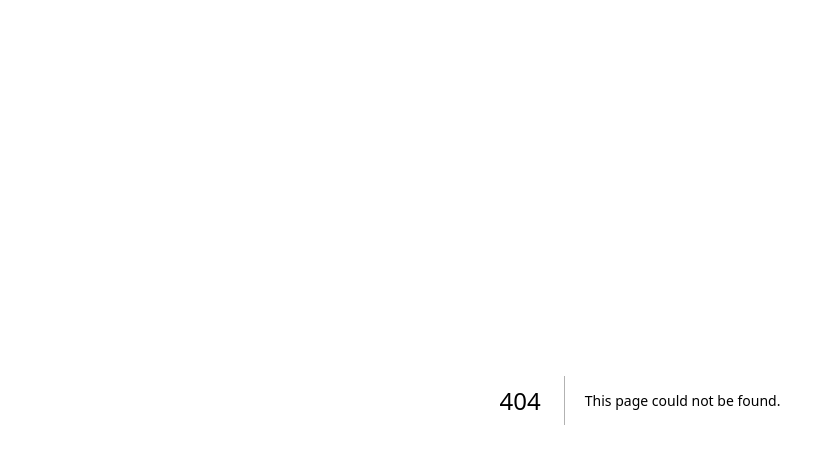
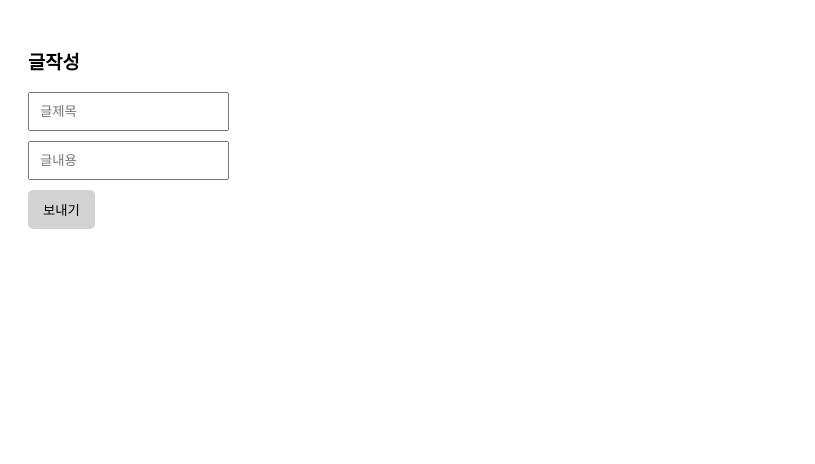
Before and after one commit to Min-byeonghyun/Nextjs_post, a Next.js app: page /write in a window 1280 px wide. Before the commit this address had no page. Shown: the top 464 px of the page, without its empty margins (0-815 px from the left). Built offline with nearby package versions, Linux system fonts and the light colour scheme.

Commit message:
서버기능 개발

```diff
--- a/app/detail/[id]/page.js
+++ b/app/detail/[id]/page.js
@@ -14,4 +14,4 @@ export default async function Detail(props) {
       <p>{result.content}</p>
     </div>
   );
-}
+};
--- a/app/globals.css
+++ b/app/globals.css
@@ -23,3 +23,19 @@
   text-decoration: none;
   color : black;
 }
+
+.postview {
+  padding: 20px;
+}
+input {
+  box-sizing: border-box;
+  padding: 10px;
+  display: block;
+  margin-bottom: 10px;
+}
+button {
+  padding: 10px 15px;
+  background: lightgray;
+  border: none;
+  border-radius: 5px;
+}
--- a/app/list/page.js
+++ b/app/list/page.js
@@ -2,7 +2,7 @@ import { connectDB } from "@/util/database";
 import Link from "next/link";
 import DetailLink from "./DetailLink";
 
-export default async function List(props) {
+export default async function List() {
   const db = (await connectDB).db("Next실습");
   let result = await db.collection("post").find().toArray();
 
--- /dev/null
+++ b/app/write/page.js
@@ -0,0 +1,12 @@
+export default function Write() {
+  return (
+    <div className="postview">
+      <h3>글작성</h3>
+      <form action="/api/post/new" method="post">
+        <input name="title" placeholder="글제목" />
+        <input name="content" placeholder="글내용" />
+        <button type="submit">보내기</button>
+      </form>
+    </div>
+  );
+}
--- /dev/null
+++ b/pages/api/list.js
@@ -0,0 +1,10 @@
+import { connectDB } from "@/util/database";
+
+export default async function handler(req, res) {
+  const db = (await connectDB).db("Next실습");
+  let result = await db.collection("post").find().toArray();
+
+  if (req.method == "GET") {
+    return res.status(200).json({ result });
+  }
+}
--- /dev/null
+++ b/pages/api/test.js
@@ -0,0 +1,5 @@
+export default function handler(req, res) {
+  if (req.method == "POST") {
+    return res.status(200).json("처리완료");
+  }
+}
--- /dev/null
+++ b/pages/api/time.js
@@ -0,0 +1,8 @@
+export default function Time(req, res) {
+  let time = Date.now();
+
+  if (req.method == "GET") {
+    let formatTime = new Date(time).toLocaleString();
+    return res.status(200).json(formatTime);
+  }
+}
```
